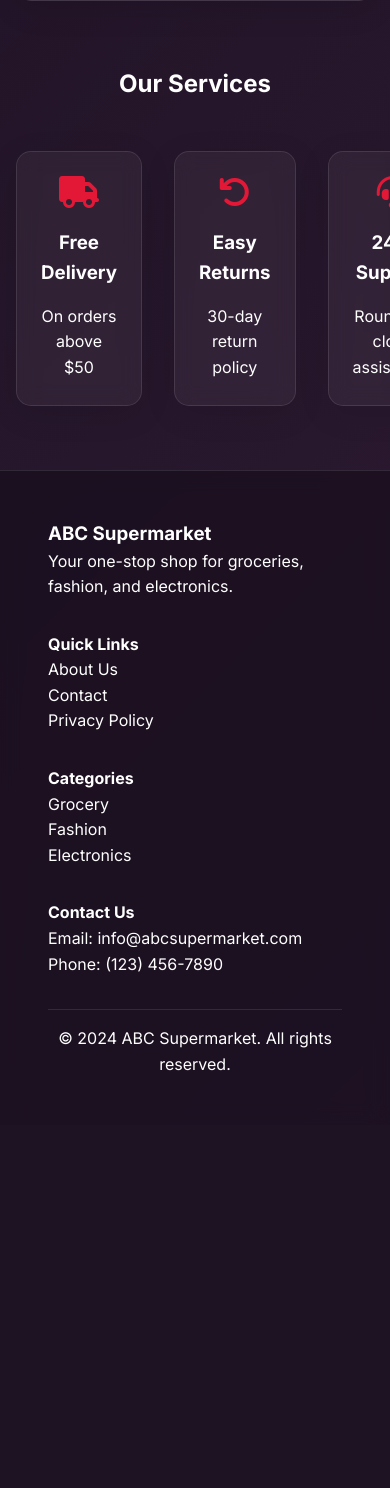
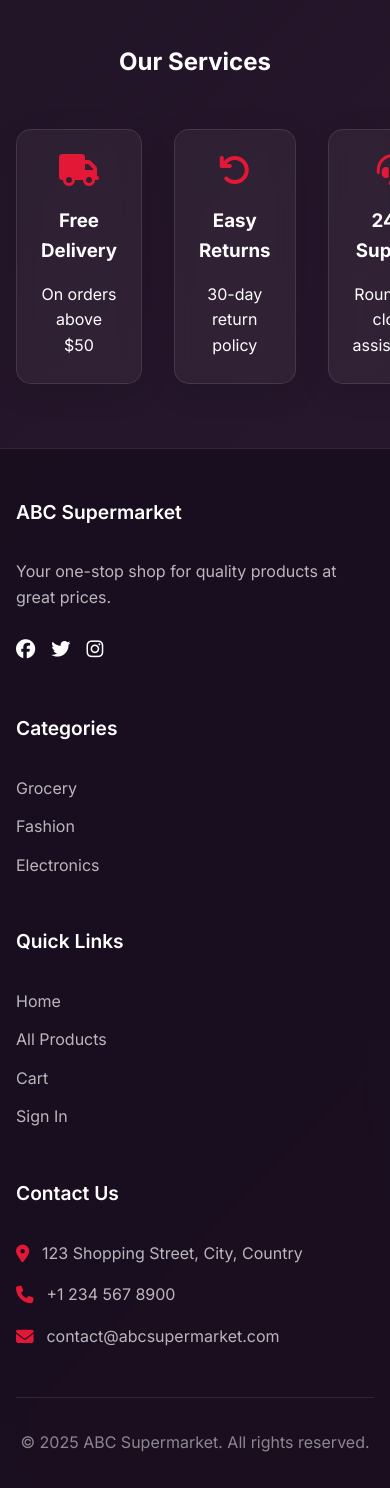
Before and after one commit to Genral-Khan/ABC-Supermarket, a PHP site: page / in a window 390 px wide; the page is wider, and only the part inside the window is pictured. Shown: the part 1365-2853 px from the top of that part. Before the commit the page ends 2436 px from the top of that part, so only its background shows below. Run offline with PHP 8.4, Linux system fonts and the light colour scheme; data comes from the database, SQL or seed files in the repository.

Commit message:
Enhance homepage with dynamic category fetching and improved footer layout. Update CSS for category cards and footer responsiveness, ensuring a cohesive design across devices.

```diff
--- a/assets/css/style.css
+++ b/assets/css/style.css
@@ -326,18 +326,155 @@ body {
     display: grid;
     grid-template-columns: repeat(auto-fill, minmax(250px, 1fr));
     gap: 2rem;
-    padding: 2rem;
+    padding: 0 2rem;
 }
 
 /* Footer */
 .footer {
-    background: rgba(26, 15, 31, 0.8);
+    background: rgba(26, 15, 31, 0.98);
     backdrop-filter: blur(10px);
     -webkit-backdrop-filter: blur(10px);
+    border-top: 1px solid rgba(255, 255, 255, 0.1);
+    padding: 4rem 0 2rem;
+    margin-top: 4rem;
+}
+
+.footer-content {
+    display: grid;
+    grid-template-columns: repeat(4, 1fr);
+    gap: 2rem;
+    margin-bottom: 3rem;
+}
+
+.footer-section {
+    display: flex;
+    flex-direction: column;
+    gap: 1.5rem;
+}
+
+.footer-title {
     color: var(--light-color);
-    padding: 3rem 2rem;
-    margin-top: 4rem;
+    font-size: 1.2rem;
+    font-weight: 600;
+    margin-bottom: 0.5rem;
+}
+
+.footer-description {
+    color: rgba(255, 255, 255, 0.7);
+    line-height: 1.6;
+}
+
+.social-links {
+    display: flex;
+    gap: 1rem;
+}
+
+.social-link {
+    color: var(--light-color);
+    font-size: 1.2rem;
+    transition: all 0.3s ease;
+}
+
+.social-link:hover {
+    color: var(--primary-color);
+    transform: translateY(-2px);
+}
+
+.footer-links {
+    list-style: none;
+    padding: 0;
+    display: flex;
+    flex-direction: column;
+    gap: 0.8rem;
+}
+
+.footer-links a {
+    color: rgba(255, 255, 255, 0.7);
+    text-decoration: none;
+    transition: all 0.3s ease;
+    display: inline-block;
+}
+
+.footer-links a:hover {
+    color: var(--light-color);
+    transform: translateX(5px);
+}
+
+.contact-info {
+    list-style: none;
+    padding: 0;
+    display: flex;
+    flex-direction: column;
+    gap: 1rem;
+}
+
+.contact-info li {
+    display: flex;
+    align-items: center;
+    gap: 0.8rem;
+    color: rgba(255, 255, 255, 0.7);
+}
+
+.contact-info i {
+    color: var(--primary-color);
+    font-size: 1.1rem;
+}
+
+.footer-bottom {
+    text-align: center;
+    padding-top: 2rem;
     border-top: 1px solid rgba(255, 255, 255, 0.1);
+    color: rgba(255, 255, 255, 0.5);
+}
+
+/* Updated Responsive Styles */
+@media (max-width: 992px) {
+    .footer-content {
+        grid-template-columns: repeat(2, 1fr);
+    }
+}
+
+@media (max-width: 768px) {
+    .filter-sidebar {
+        position: static;
+        max-width: 100%;
+        margin-bottom: 2rem;
+    }
+
+    .footer-content {
+        grid-template-columns: 1fr;
+        gap: 3rem;
+    }
+
+    .footer {
+        padding: 3rem 0 2rem;
+    }
+}
+
+/* Category Card Styles */
+.category-card {
+    text-decoration: none;
+    display: block;
+    position: relative;
+    border-radius: 15px;
+    overflow: hidden;
+    aspect-ratio: 16/9;
+    transition: all 0.3s ease;
+}
+
+.category-card:hover {
+    transform: translateY(-5px);
+}
+
+.category-card img {
+    width: 100%;
+    height: 100%;
+    object-fit: cover;
+    transition: transform 0.5s ease;
+}
+
+.category-card:hover img {
+    transform: scale(1.1);
 }
 
 /* Animations */
@@ -539,6 +676,8 @@ body {
     top: 100px;
     height: fit-content;
     padding: 1.5rem;
+    width: 100%;
+    max-width: 250px;
 }
 
 .filter-header {
--- a/includes/footer.php
+++ b/includes/footer.php
@@ -1,40 +1,76 @@
+<?php
+// Fetch categories for footer
+$footerCategories = $conn->query("SELECT * FROM categories");
+?>
+
     </div><!-- Close content container -->
 
     <footer class="footer">
         <div class="container">
-            <div style="display: grid; grid-template-columns: repeat(4, 1fr); gap: 2rem;">
-                <div>
-                    <h3>ABC Supermarket</h3>
-                    <p>Your one-stop shop for groceries, fashion, and electronics.</p>
+            <div class="footer-content">
+                <!-- Company Info -->
+                <div class="footer-section">
+                    <h3 class="footer-title">ABC Supermarket</h3>
+                    <p class="footer-description">Your one-stop shop for quality products at great prices.</p>
+                    <div class="social-links">
+                        <a href="#" class="social-link"><i class="fab fa-facebook"></i></a>
+                        <a href="#" class="social-link"><i class="fab fa-twitter"></i></a>
+                        <a href="#" class="social-link"><i class="fab fa-instagram"></i></a>
+                    </div>
                 </div>
 
-                <div>
-                    <h4>Quick Links</h4>
-                    <ul style="list-style: none; padding: 0;">
-                        <li><a href="about.php" style="color: white; text-decoration: none;">About Us</a></li>
-                        <li><a href="contact.php" style="color: white; text-decoration: none;">Contact</a></li>
-                        <li><a href="privacy.php" style="color: white; text-decoration: none;">Privacy Policy</a></li>
+                <!-- Categories -->
+                <div class="footer-section">
+                    <h3 class="footer-title">Categories</h3>
+                    <ul class="footer-links">
+                        <?php while($category = $footerCategories->fetch_assoc()): ?>
+                            <li>
+                                <a href="products.php?categories=<?php echo $category['category_id']; ?>">
+                                    <?php echo htmlspecialchars($category['name']); ?>
+                                </a>
+                            </li>
+                        <?php endwhile; ?>
                     </ul>
                 </div>
 
-                <div>
-                    <h4>Categories</h4>
-                    <ul style="list-style: none; padding: 0;">
-                        <li><a href="products.php?category=1" style="color: white; text-decoration: none;">Grocery</a></li>
-                        <li><a href="products.php?category=2" style="color: white; text-decoration: none;">Fashion</a></li>
-                        <li><a href="products.php?category=3" style="color: white; text-decoration: none;">Electronics</a></li>
+                <!-- Quick Links -->
+                <div class="footer-section">
+                    <h3 class="footer-title">Quick Links</h3>
+                    <ul class="footer-links">
+                        <li><a href="index.php">Home</a></li>
+                        <li><a href="products.php">All Products</a></li>
+                        <li><a href="cart.php">Cart</a></li>
+                        <?php if(isset($_SESSION['user_id'])): ?>
+                            <li><a href="profile.php">My Account</a></li>
+                            <li><a href="orders.php">My Orders</a></li>
+                        <?php else: ?>
+                            <li><a href="login.php">Sign In</a></li>
+                        <?php endif; ?>
                     </ul>
                 </div>
 
-                <div>
-                    <h4>Contact Us</h4>
-                    <p>Email: info@abcsupermarket.com</p>
-                    <p>Phone: (123) 456-7890</p>
+                <!-- Contact Info -->
+                <div class="footer-section">
+                    <h3 class="footer-title">Contact Us</h3>
+                    <ul class="contact-info">
+                        <li>
+                            <i class="fas fa-map-marker-alt"></i>
+                            <span>123 Shopping Street, City, Country</span>
+                        </li>
+                        <li>
+                            <i class="fas fa-phone"></i>
+                            <span>+1 234 567 8900</span>
+                        </li>
+                        <li>
+                            <i class="fas fa-envelope"></i>
+                            <span>contact@abcsupermarket.com</span>
+                        </li>
+                    </ul>
                 </div>
             </div>
 
-            <div style="margin-top: 2rem; text-align: center; border-top: 1px solid rgba(255,255,255,0.1); padding-top: 1rem;">
-                <p>&copy; 2024 ABC Supermarket. All rights reserved.</p>
+            <div class="footer-bottom">
+                <p>&copy; <?php echo date('Y'); ?> ABC Supermarket. All rights reserved.</p>
             </div>
         </div>
     </footer>
--- a/index.php
+++ b/index.php
@@ -5,6 +5,9 @@ include 'includes/header.php';
 // Fetch featured products
 $conn = connectDB();
 $featured_products = $conn->query("SELECT * FROM products ORDER BY RAND() LIMIT 6");
+
+// Fetch categories
+$categories = $conn->query("SELECT * FROM categories");
 ?>
 
 <div class="container fade-in">
@@ -26,31 +29,16 @@ $featured_products = $conn->query("SELECT * FROM products ORDER BY RAND() LIMIT
 
     <!-- Categories Section -->
     <h2 style="text-align: center; margin: 3rem 0;">Our Categories</h2>
-    <div style="display: grid; grid-template-columns: repeat(3, 1fr); gap: 2rem; margin-bottom: 4rem;">
-
-        <!-- Grocery Category -->
-        <div class="category-card card hover-lift">
-            <img src="assets/images/grocery.jpg" alt="Grocery">
-            <div class="category-overlay">
-                <h3 class="category-title">Grocery</h3>
-            </div>
-        </div>
-
-        <!-- Fashion Category -->
-        <div class="category-card card hover-lift">
-            <img src="assets/images/fashion.jpg" alt="Fashion">
-            <div class="category-overlay">
-                <h3 class="category-title">Fashion</h3>
-            </div>
-        </div>
-
-        <!-- Electronics Category -->
-        <div class="category-card card hover-lift">
-            <img src="assets/images/electronics.jpg" alt="Electronics">
-            <div class="category-overlay">
-                <h3 class="category-title">Electronics</h3>
-            </div>
-        </div>
+    <div class="category-grid">
+        <?php while($category = $categories->fetch_assoc()): ?>
+            <a href="products.php?categories=<?php echo $category['category_id']; ?>" class="category-card">
+                <img src="<?php echo !empty($category['image_url']) ? 'uploads/' . $category['image_url'] : 'assets/images/category-placeholder.jpg'; ?>"
+                     alt="<?php echo htmlspecialchars($category['name']); ?>">
+                <div class="category-overlay">
+                    <h3 class="category-title"><?php echo htmlspecialchars($category['name']); ?></h3>
+                </div>
+            </a>
+        <?php endwhile; ?>
     </div>
 
     <!-- Services Section -->
@@ -112,6 +100,6 @@ function addToCart(productId) {
 </script>
 
 <?php
+include 'includes/footer.php';
 $conn->close();
-include 'includes/footer.php';
 ?>
--- a/products.php
+++ b/products.php
@@ -147,6 +147,6 @@ function addToCart(productId) {
 </script>
 
 <?php
+include 'includes/footer.php';
 $conn->close();
-include 'includes/footer.php';
 ?>
```
